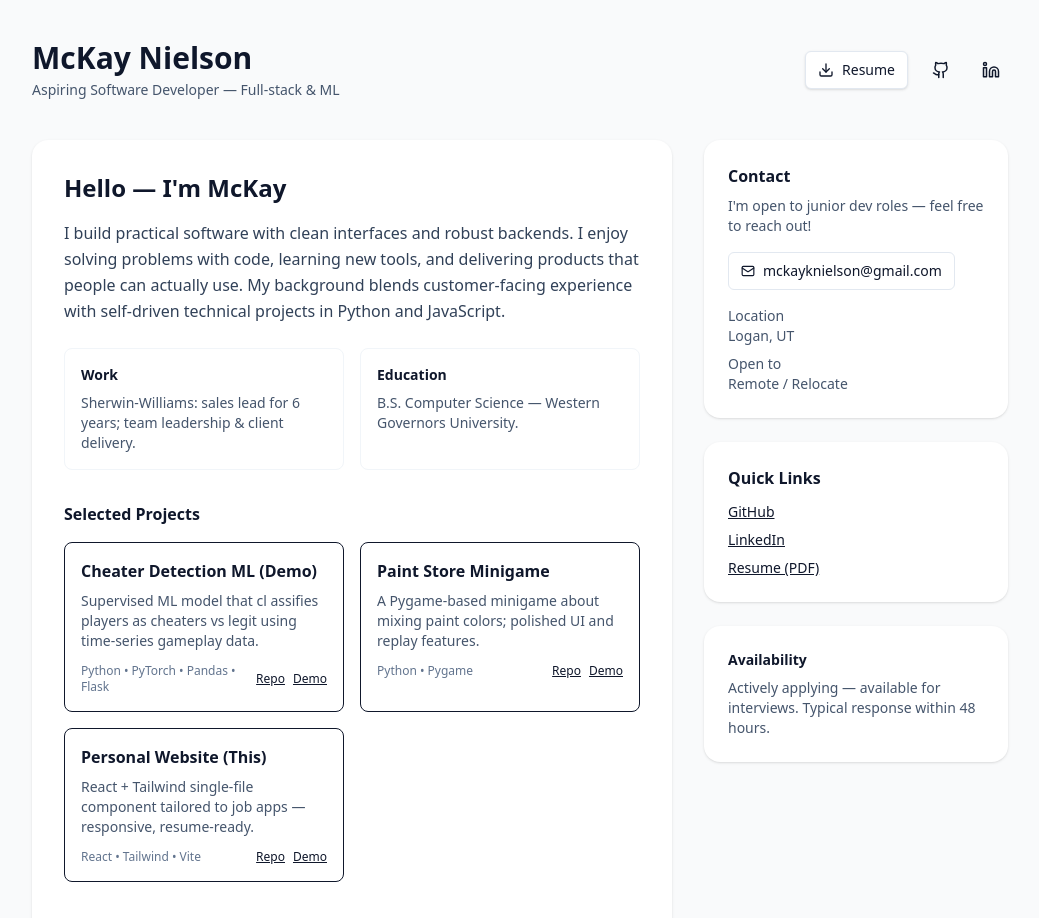
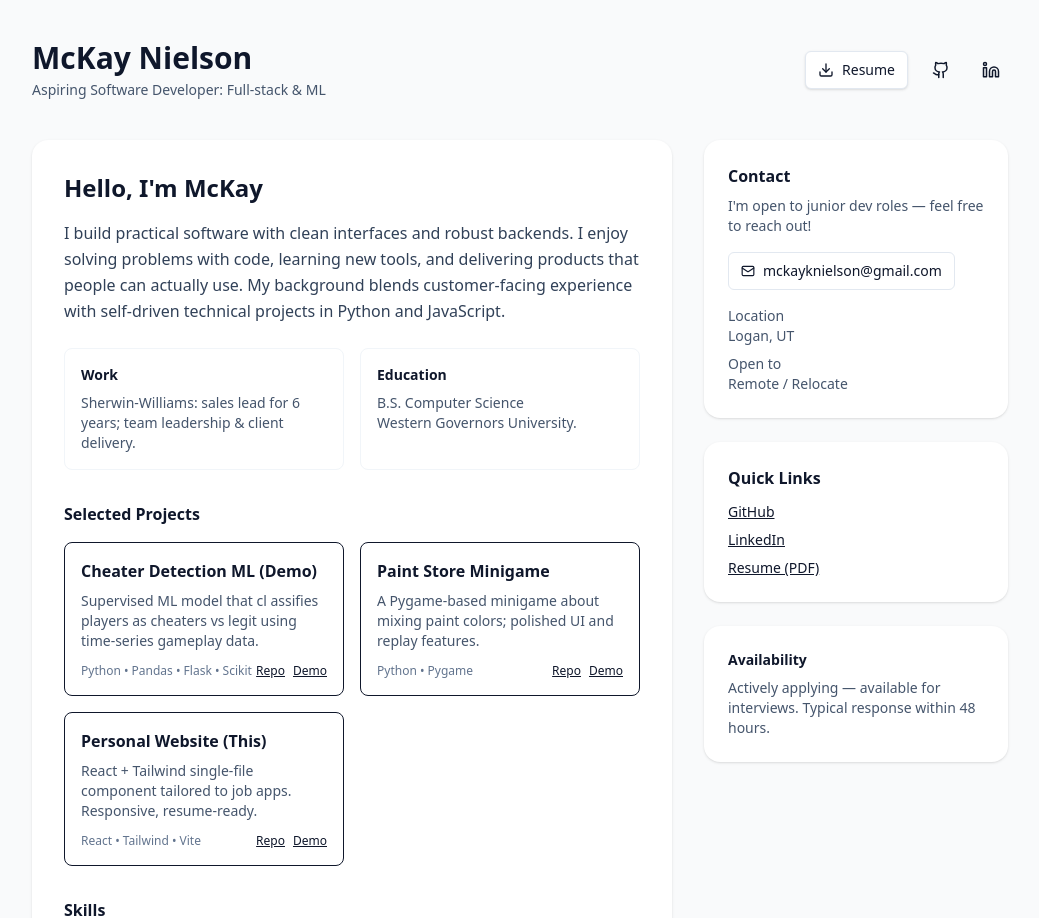
Before and after one commit to mckaykn/HireMcKayWebsite, a React (Vite) app: page / in a window 1280 px wide. Shown: the top 918 px of the page, without its empty margins (120-1159 px from the left). Built offline with nearby package versions, Linux system fonts and the light colour scheme.

Commit message:
updated wording and links.

```diff
--- a/src/components/Portfolio.jsx
+++ b/src/components/Portfolio.jsx
@@ -5,7 +5,7 @@ const projects = [
   {
     title: "Cheater Detection ML (Demo)",
     desc: "Supervised ML model that cl  assifies players as cheaters vs legit using time-series gameplay data.",
-    tech: ["Python", "PyTorch", "Pandas", "Flask"],
+    tech: ["Python", "Pandas", "Flask", "Scikit"],
     repo: "https://github.com/mckaykn/capstone",
     demo: "#",
   },
@@ -18,9 +18,9 @@ const projects = [
   },
   {
     title: "Personal Website (This)",
-    desc: "React + Tailwind single-file component tailored to job apps — responsive, resume-ready.",
+    desc: "React + Tailwind single-file component tailored to job apps. Responsive, resume-ready.",
     tech: ["React", "Tailwind", "Vite"],
-    repo: "https://github.com/mckaykn",
+    repo: "https://github.com/mckaykn/HireMcKayWebsite",
     demo: "#",
   },
 ];
@@ -31,10 +31,10 @@ export default function Portfolio() {
       <header className="max-w-5xl mx-auto px-6 py-10 flex items-center justify-between">
         <div>
           <h1 className="text-3xl font-extrabold">McKay Nielson</h1>
-          <p className="mt-1 text-sm text-slate-600">Aspiring Software Developer — Full-stack & ML</p>
+          <p className="mt-1 text-sm text-slate-600">Aspiring Software Developer: Full-stack & ML</p>
         </div>
         <nav className="flex items-center gap-4">
-          <a href="/MCKAY NIELSON Software Engineer Resume.pdf" className="inline-flex items-center gap-2 px-3 py-2 rounded-md border border-slate-200 bg-white shadow-sm text-sm">
+          <a href="MCKAY NIELSON Software Engineer Resume.pdf" className="inline-flex items-center gap-2 px-3 py-2 rounded-md border border-slate-200 bg-white shadow-sm text-sm">
             <Download size={16} /> Resume
           </a>
           <a href="https://github.com/mckaykn" aria-label="GitHub" className="p-2 rounded-md hover:bg-slate-100">
@@ -49,7 +49,7 @@ export default function Portfolio() {
       <main className="max-w-5xl mx-auto px-6 pb-20">
         <section className="grid md:grid-cols-3 gap-8 items-start">
           <div className="md:col-span-2 bg-white rounded-2xl p-8 shadow">
-            <h2 className="text-2xl font-bold">Hello — I'm McKay</h2>
+            <h2 className="text-2xl font-bold">Hello, I'm McKay</h2>
             <p className="mt-4 text-slate-700 leading-relaxed">
               I build practical software with clean interfaces and robust backends. I enjoy solving problems with code, learning new tools, and delivering
               products that people can actually use. My background blends customer-facing experience with self-driven technical projects in Python and
@@ -63,7 +63,7 @@ export default function Portfolio() {
               </div>
               <div className="rounded-lg border border-slate-100 p-4">
                 <h3 className="text-sm font-semibold">Education</h3>
-                <p className="mt-2 text-sm text-slate-600">B.S. Computer Science — Western Governors University.</p>
+                <p className="mt-2 text-sm text-slate-600">B.S. Computer Science<br></br>Western Governors University.</p>
               </div>
             </div>
 
@@ -129,7 +129,7 @@ export default function Portfolio() {
                   <a href="https://www.linkedin.com/in/mckay-nielson-871518325/" className="underline">LinkedIn</a>
                 </li>
                 <li>
-                  <a href="/MCKAY NIELSON Software Engineer Resume.pdf" className="underline">Resume (PDF)</a>
+                  <a href="MCKAY NIELSON Software Engineer Resume.pdf" className="underline">Resume (PDF)</a>
                 </li>
               </ul>
             </div>
```
